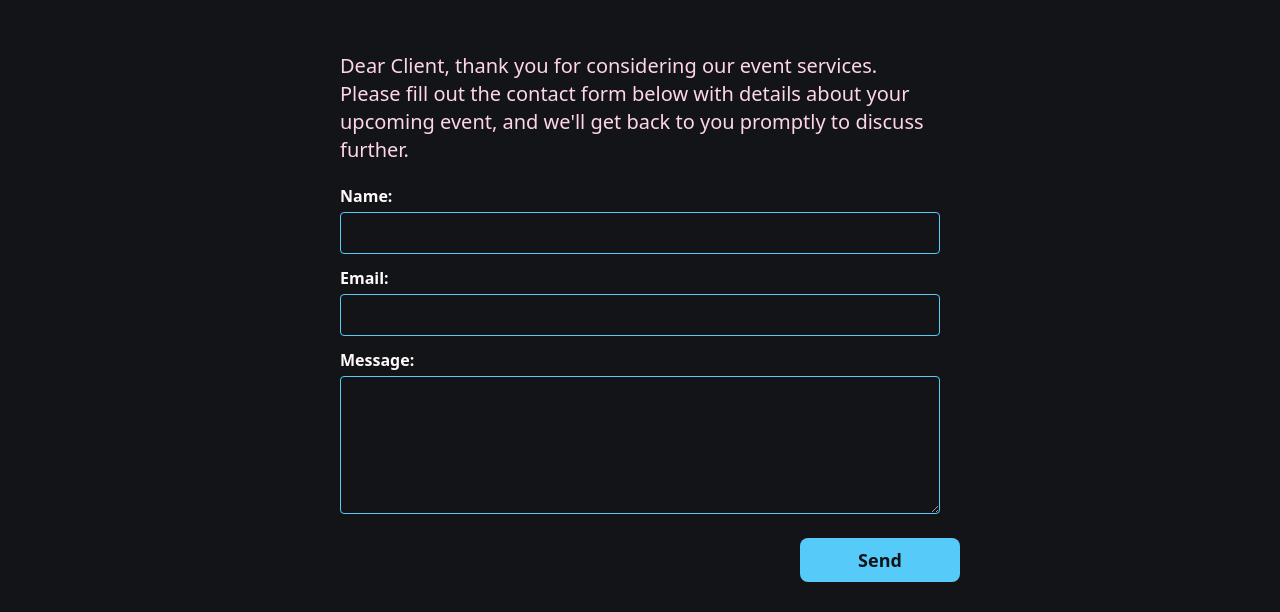
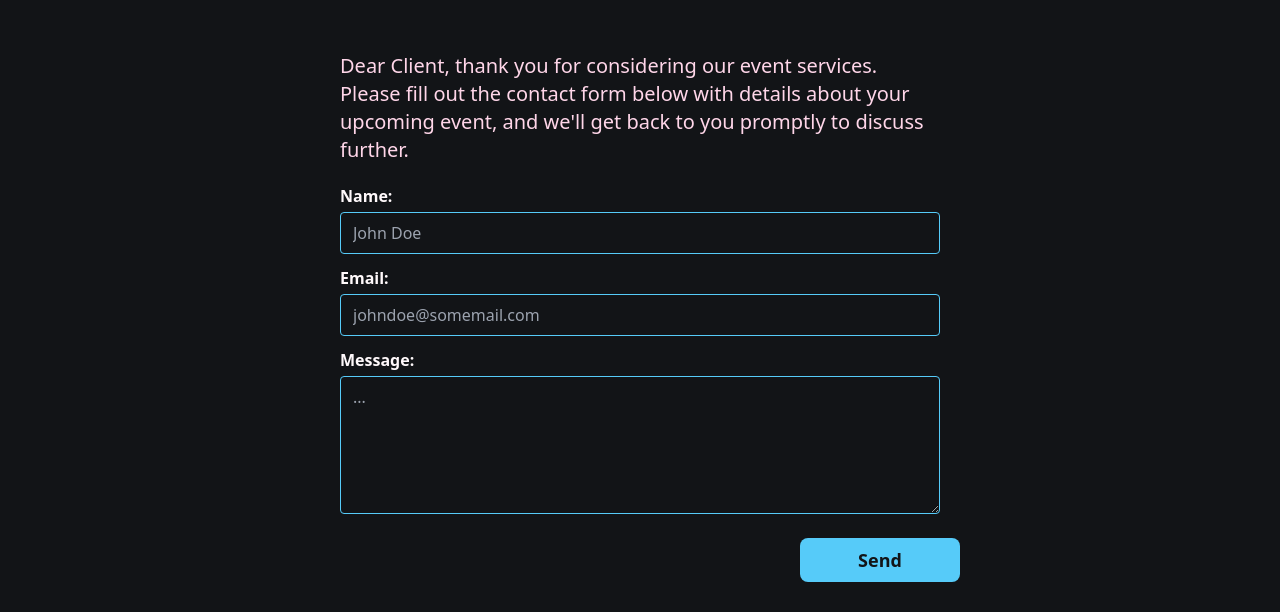
Before and after one commit to dot-tsu/amazing-events, a website: page html/contact.html in a window 1280 px wide. Shown: the part 136-748 px from the top of the page. Drawn offline with nearby package versions, Linux system fonts and the light colour scheme.

Commit message:
add placeholders

```diff
--- a/html/contact.html
+++ b/html/contact.html
@@ -71,18 +71,18 @@
                     <label for="name" class="font-semibold mb-1">Name: </label>
                     <input type="text" id="name"
                         class="px-3 py-2 bg-dark border border-secondary rounded focus:border-primary-500 focus:outline-none focus:text-light transition-color ease-in duration-200"
-                        required>
+                        required placeholder="John Doe">
                 </div>
                 <div class="flex flex-col mb-3">
                     <label for="email" class="font-semibold mb-1">Email: </label>
                     <input type="text" id="email"
                         class="px-3 py-2 bg-dark border border-secondary rounded focus:border-primary-500 focus:outline-none focus:text-light transition-color ease-in duration-200"
-                        required>
+                        required placeholder="johndoe@somemail.com">
                 </div>
                 <div class="flex flex-col mb-3">
                     <label for="message" class="font-semibold mb-1">Message: </label>
                     <textarea rows="5" id="message"
-                        class="px-3 py-2 bg-dark border border-secondary rounded focus:border-primary-500 focus:outline-none focus:text-light transition-color ease-in duration-200"></textarea>
+                        class="px-3 py-2 bg-dark border border-secondary rounded focus:border-primary-500 focus:outline-none focus:text-light transition-color ease-in duration-200" placeholder="..."></textarea>
                 </div>
             </div>
             <div class="w-full pt-3 text-right">
```
